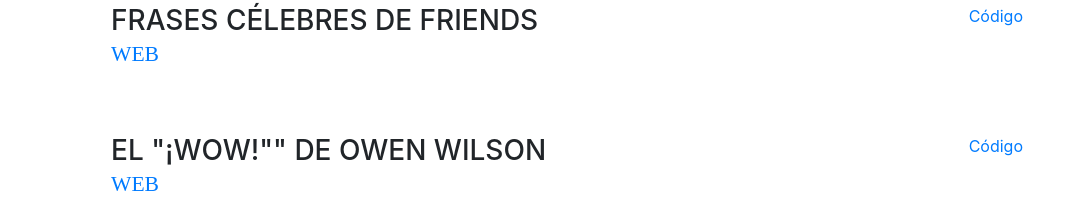
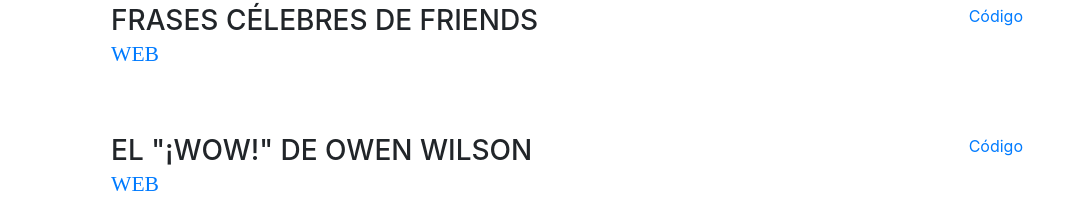
Before and after one commit to AnaliaRio/PortfolioES, a website with bundled scripts: page index.html in a window 1280 px wide. Shown: the part 1710-1934 px from the top of the page, without its empty margins (209-1280 px from the left). Built offline with nearby package versions, Linux system fonts and the light colour scheme; a web font is replaced by a local one.

Commit message:
fixed typo

```diff
--- a/index.html
+++ b/index.html
@@ -263,7 +263,7 @@
 
           <div class="resume-item d-flex flex-column flex-md-row">
             <div class="resume-content mr-auto">
-              <h3 class="mb-0">El "¡wow!"" de Owen Wilson</h3>
+              <h3 class="mb-0">El "¡wow!" de Owen Wilson</h3>
               <div class="subheading mb-3"><a href="https://analiario.github.io/Owen-Wilson-wow-finder/" target="_blank">Web</a></div>
               <!-- <p>Collaboratively administrate empowered markets via plug-and-play networks. Dynamically procrastinate B2C users after installed base benefits. Dramatically visualize customer directed convergence without revolutionary ROI.</p> -->
             </div>
```
